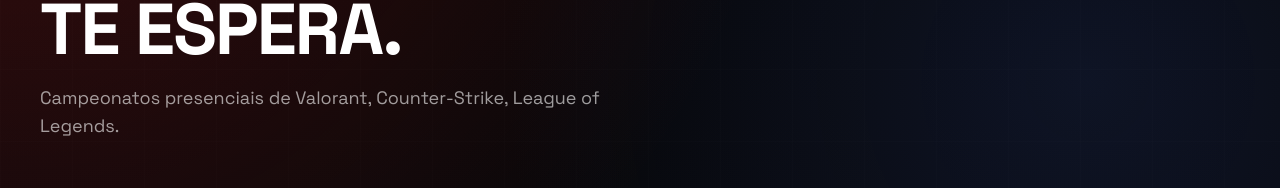
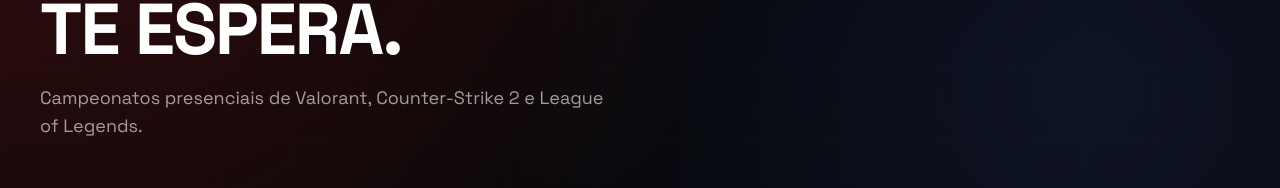
Before and after one commit to Guilhermeb-Ferrarezi/calendario-santos-games, a React (Vite) app: page / in a window 1280 px wide. Shown: the part 291-479 px from the top of the page. Built offline with nearby package versions, Linux system fonts and the light colour scheme.

Commit message:
Format hero game list

```diff
--- a/src/App.tsx
+++ b/src/App.tsx
@@ -79,7 +79,7 @@ const championships: Championship[] = [
   {
     title: "CS Maior do Interior - Ribeirão Preto",
     date: "14/06",
-    game: "Counter-Strike",
+    game: "Counter-Strike 2",
     location: "Ribeirão Preto",
     category: "A definir",
     image: appPath("cs-prime_sga.avif"),
@@ -98,6 +98,13 @@ const championships: Championship[] = [
 ];
 
 const games = [...new Set(championships.map((c) => c.game))];
+
+const formatList = (items: string[]) => {
+  if (items.length <= 1) return items[0] ?? "";
+  if (items.length === 2) return `${items[0]} e ${items[1]}`;
+
+  return `${items.slice(0, -1).join(", ")} e ${items[items.length - 1]}`;
+};
 
 
 
@@ -258,7 +265,7 @@ export function App() {
                   te espera.
                 </h1>
                 <p className="max-w-xl text-base leading-7 text-white/60 sm:text-lg">
-                  Campeonatos presenciais de {games.join(", ")}.
+                  Campeonatos presenciais de {formatList(games)}.
                 </p>
               </div>
             </div>
```
